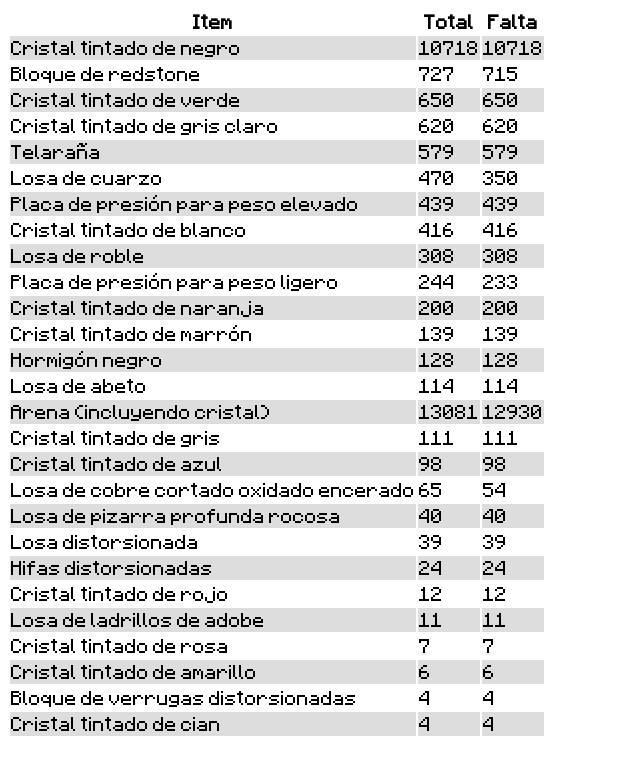
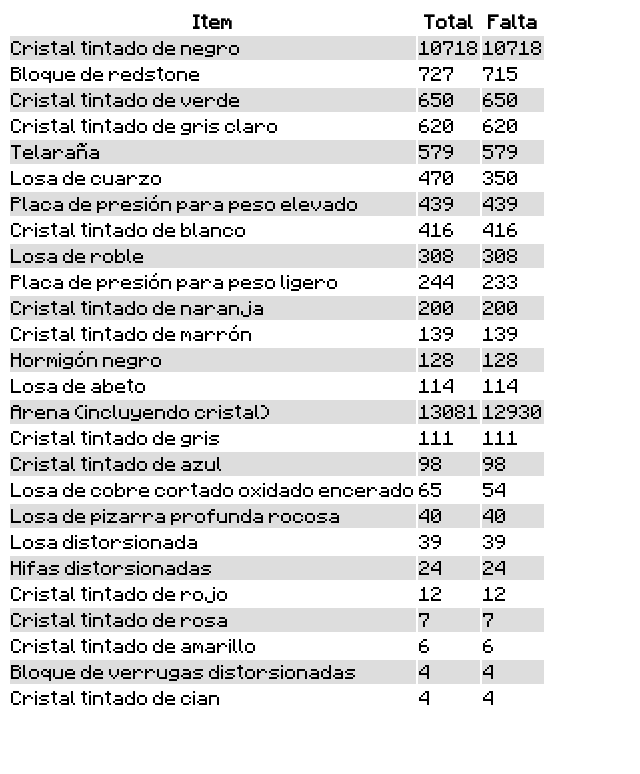
Before and after one commit to l30n4rd0cg/Logo-Decacraft, a plain HTML site: page index.html in a window 1280 px wide. Shown: the whole page, without its empty margins (0-640 px from the left). Drawn offline with Linux system fonts and the light colour scheme.

Commit message:
Recursos

```diff
--- a/index.html
+++ b/index.html
@@ -130,11 +130,6 @@ tr:nth-child(even) {
   <td>12</td>
 </tr>
 <tr>
-  <td>Losa de ladrillos de adobe</td>
-  <td>11</td>
-  <td>11</td>
-</tr>
-<tr>
   <td>Cristal tintado de rosa</td>
   <td>7</td>
   <td>7</td>
```
